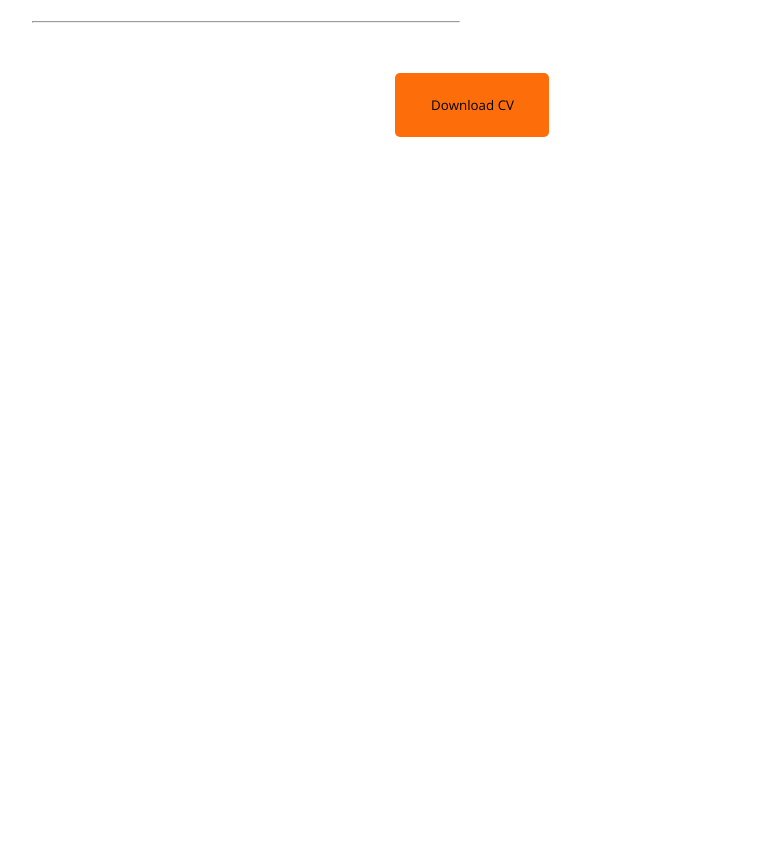
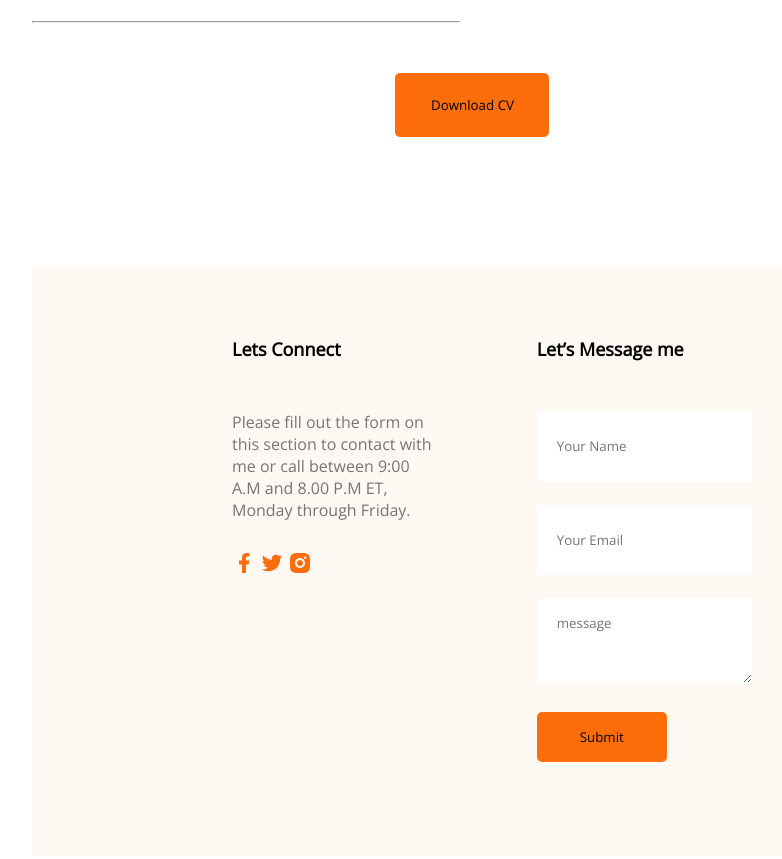
Before and after one commit to Mohibbullah07/my-portfolio, a plain HTML site: page index.html in a window 1280 px wide. Shown: the part 3129-3988 px from the top of the page, without its empty margins (168-950 px from the left). Before the commit the page ends 3396 px from the top, so only its background shows below. Drawn offline with nearby package versions, Linux system fonts and the light colour scheme.

Commit message:
final commit

```diff
--- a/index.html
+++ b/index.html
@@ -172,6 +172,33 @@
             </div>
 
         </section>
+        <!-- contact section -->
+        <section class="contact">
+            <div>
+                <h3 class="section-title">Lets Connect</h3>
+                <p class="section-description">Please fill out the form on this section to contact with me or call between 9:00 A.M and 8.00 P.M ET, Monday through Friday.</p>
+                <a href="">
+                    <img src="images/icons/facebook.png" alt="">
+                </a>
+
+                <a href="">
+                    <img src="images/icons/twitter.png" alt="">
+
+                </a>
+                <a href="">
+                    <img src="images/icons/insta.png" alt="">
+                </a>
+            </div>
+            <div>
+                <h3 class="section-title">Let’s Message me</h3>
+                <form action="">
+                    <input type="text" placeholder="Your Name">
+                    <input type="email" placeholder="Your Email">
+                    <textarea name="" id="" cols="20" rows="3" placeholder="message"></textarea>
+                    <input class="btn-primary" type="submit" value="Submit">
+                </form>
+            </div>
+        </section>
     </main>
 
     <footer>
--- a/styles/portfolio.css
+++ b/styles/portfolio.css
@@ -177,10 +177,11 @@ section {
     gap: 24px;
 }
 
-.resume-item{
+.resume-item {
     margin-top: 30px;
     margin-bottom: 30px;
 }
+
 .title {
     color: #474747;
     font-weight: 700;
@@ -201,7 +202,50 @@ section {
 
 }
 
-.resume-button{
+.resume-button {
     margin-top: 50px;
     text-align: center;
 }
+
+
+/* contact styles */
+.contact {
+    display: flex;
+    gap: 100px;
+    background: #FFF8F3;
+    padding: 70px 200px;
+}
+
+.contact .section-title {
+    text-align: left;
+    font-weight: 700;
+    font-size: 18px;
+
+}
+
+.contact input,
+textarea {
+    margin-bottom: 24px;
+    border: 0;
+    width: 100%;
+    padding: 15px 20px;
+}
+
+.contact .btn-primary {
+    width: 130px;
+    height: 50px;
+}
+
+a {
+    text-decoration: none;
+}
+
+input {
+    height: 40px;
+}
+
+.contact .section-description {
+    font-weight:400px;
+    font-size: 16px;
+    ;
+}
```
